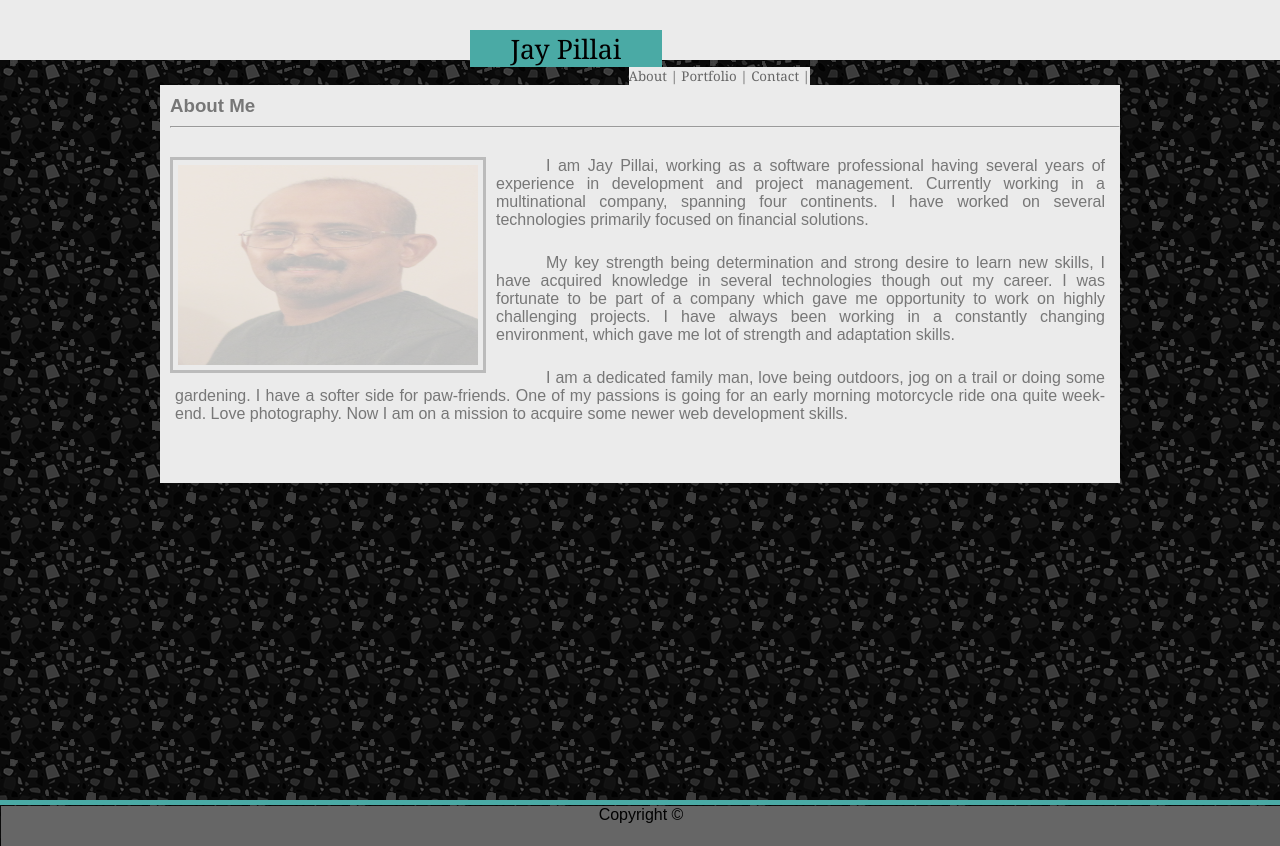
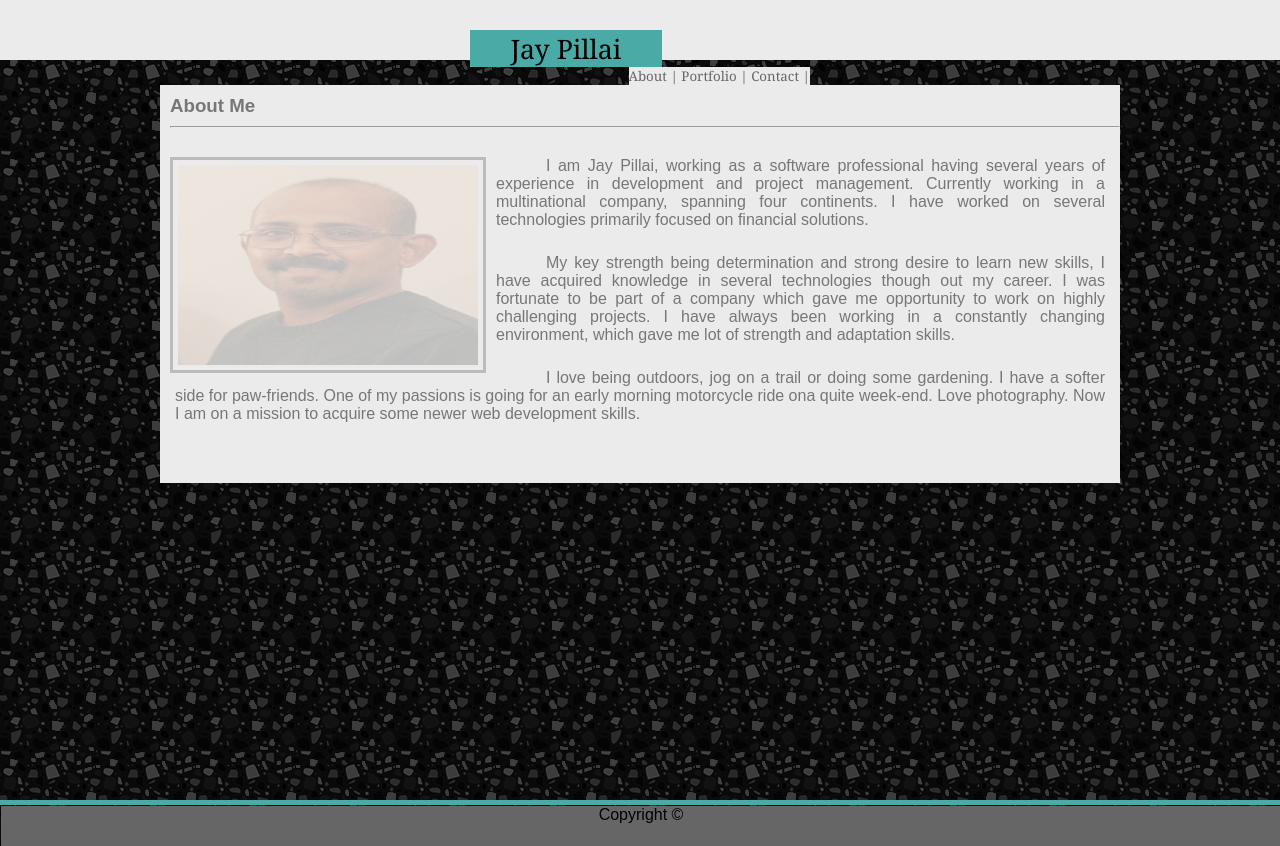
Before and after one commit to JPillai2018/Basic-Portfolio, a plain HTML site: page index.html in a window 1280 px wide. Drawn offline with Linux system fonts and the light colour scheme.

Commit message:
File Update

```diff
--- a/index.html
+++ b/index.html
@@ -40,7 +40,7 @@
                         My key strength being determination and strong desire to learn new skills, I have acquired knowledge in several technologies though out my career.  I was fortunate to be part of a company which gave me opportunity to work on highly challenging projects. I have always been working in a constantly changing environment, which gave me lot of strength and adaptation skills.
                     </p>
                     <p>
-                        I am a dedicated family man, love being outdoors, jog on a trail or doing some gardening. I have a softer side for paw-friends. One of my passions is going for an early morning motorcycle ride ona quite week-end. Love photography.  Now I am on a mission to acquire some newer web development skills.
+                        I love being outdoors, jog on a trail or doing some gardening. I have a softer side for paw-friends. One of my passions is going for an early morning motorcycle ride ona quite week-end. Love photography.  Now I am on a mission to acquire some newer web development skills.
                     </p>
                     <p></p>
                     <p></p>
```
